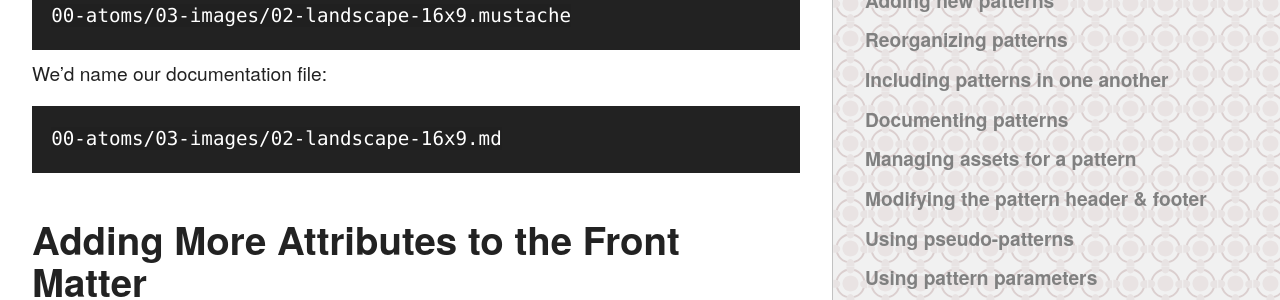
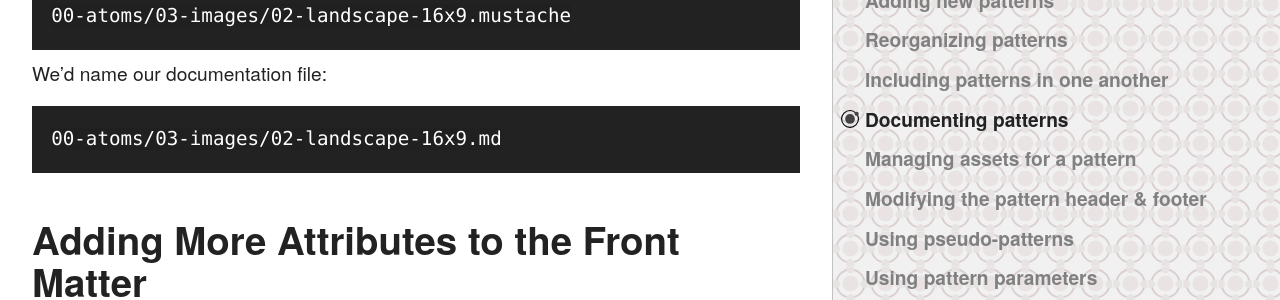
Before and after one commit to pattern-lab/website, a Jekyll site: the page built from docs/pattern-documenting.md, in a window 1280 px wide. Shown: the part 908-1208 px from the top of the page. Built offline with Jekyll 4.4.1, drawn with Linux system fonts in a browser that asks for light colours; comment, search, counter and statistics services are not loaded.

Commit message:
updating nav

```diff
--- a/_includes/docs-nav-patterns.html
+++ b/_includes/docs-nav-patterns.html
@@ -3,7 +3,7 @@
 	<li class="link-list__item{% if page.url == '/docs/pattern-add-new.html' %} link-list__item--is-selected{% endif %}"><a class="link-list__link" href="/docs/pattern-add-new.html">Adding new patterns</a></li>
 	<li class="link-list__item{% if page.url == '/docs/pattern-reorganizing.html' %} link-list__item--is-selected{% endif %}"><a class="link-list__link" href="/docs/pattern-reorganizing.html">Reorganizing patterns</a></li>
 	<li class="link-list__item{% if page.url == '/docs/pattern-including.html' %} link-list__item--is-selected{% endif %}"><a class="link-list__link" href="/docs/pattern-including.html">Including patterns in one another</a></li>
-	<li class="link-list__item{% if page.url == '/docs/pattern-including.html' %} link-list__item--is-selected{% endif %}"><a class="link-list__link" href="/docs/pattern-documenting.html">Documenting patterns</a></li>
+	<li class="link-list__item{% if page.url == '/docs/pattern-documenting.html' %} link-list__item--is-selected{% endif %}"><a class="link-list__link" href="/docs/pattern-documenting.html">Documenting patterns</a></li>
 	<li class="link-list__item{% if page.url == '/docs/pattern-managing-assets.html' %} link-list__item--is-selected{% endif %}"><a class="link-list__link" href="/docs/pattern-managing-assets.html">Managing assets for a pattern</a></li>
 	<li class="link-list__item{% if page.url == '/docs/pattern-header-footer.html' %} link-list__item--is-selected{% endif %}"><a class="link-list__link" href="/docs/pattern-header-footer.html">Modifying the pattern header &amp; footer</a></li>
 	<li class="link-list__item{% if page.url == '/docs/pattern-pseudo-patterns.html' %} link-list__item--is-selected{% endif %}"><a class="link-list__link" href="/docs/pattern-pseudo-patterns.html">Using pseudo-patterns</a></li>
```
